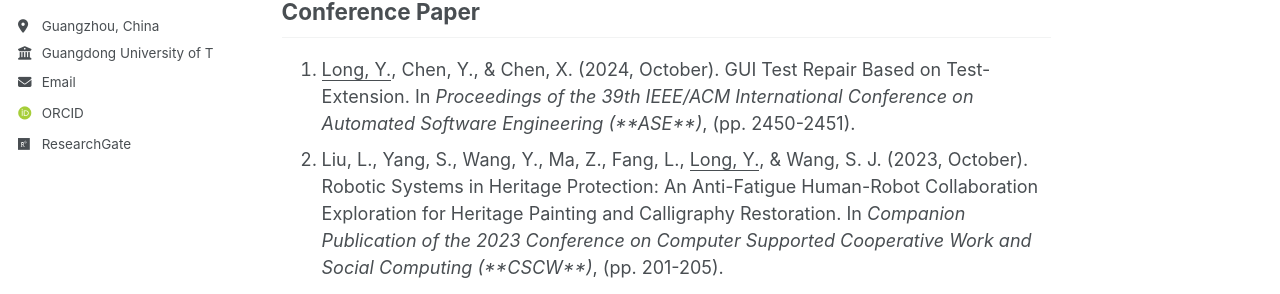
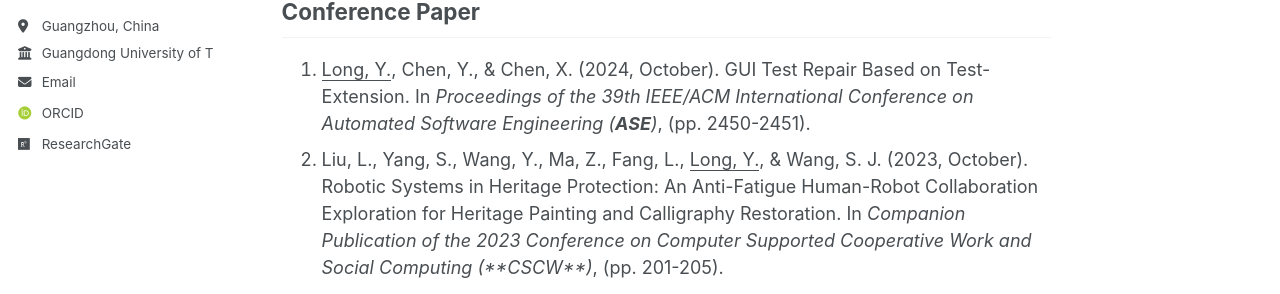
Before and after one commit to qoolyh/qoolyh.github.io, a Jekyll site: the page built from _pages/about.md, in a window 1280 px wide and 900 px high. Shown: the part 441-735 px from the top of the window. Built offline with Jekyll 4.4.1, drawn with Linux system fonts in a browser that asks for light colours; some web fonts are replaced.

```diff
--- a/_pages/about.md
+++ b/_pages/about.md
@@ -15,7 +15,7 @@ Publications
 Conference Paper
 ------
 <ol>
-<li><u>Long, Y.</u>, Chen, Y., & Chen, X. (2024, October). GUI Test Repair Based on Test-Extension. In <i>Proceedings of the 39th IEEE/ACM International Conference on Automated Software Engineering (**ASE**)</i>, (pp. 2450-2451).</li>
+<li><u>Long, Y.</u>, Chen, Y., & Chen, X. (2024, October). GUI Test Repair Based on Test-Extension. In <i>Proceedings of the 39th IEEE/ACM International Conference on Automated Software Engineering (<b>ASE</b>)</i>, (pp. 2450-2451).</li>
 <li> Liu, L., Yang, S., Wang, Y., Ma, Z., Fang, L., <u>Long, Y.</u>, & Wang, S. J. (2023, October). Robotic Systems in Heritage Protection: An Anti-Fatigue Human-Robot Collaboration Exploration for Heritage Painting and Calligraphy Restoration. In <i>Companion Publication of the 2023 Conference on Computer Supported Cooperative Work and Social Computing (**CSCW**)</i>, (pp. 201-205).</li>
 <li> X. Chen, Y. Chen, <u>Y. Long</u>, Y. Rao, H. Guan and M. Lin, "Online Educational Resources Classification Using Visual Features," <i>2018 7th International Conference on Digital Home (**ICDH**)</i>, Guilin, China, 2018, pp. 167-171, doi: 10.1109/ICDH.2018.00038.</li>
 <li> Huang, R., <u>Long, Y.</u>, & Chen, X. (2016). Automaticly Generating Web Page From A Mockup. In <i>**SEKE**</i> (pp. 589-594).</li>
```
